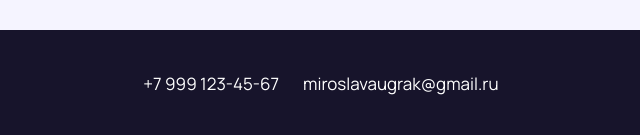
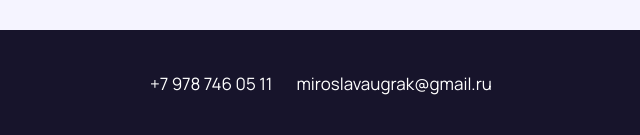
Before and after one commit to miroslava222/tvorcheskaya_visitka, a plain HTML site: page index.html in a window 1280 px wide. Shown: the part 3135-3270 px from the top of the page, 345-985 px from the left. Drawn offline with Linux system fonts and the light colour scheme; a web font is replaced by a local one.

Commit message:
Update index.html

```diff
--- a/index.html
+++ b/index.html
@@ -544,7 +544,7 @@
       <p class="footer__copy">© 2026 Мирослава</p>
 
       <div class="footer__links">
-        <a href="tel:+7978-746-05-11">+7 999 123-45-67</a>
+        <a href="tel:+7978-746-05-11">+7 978 746 05 11</a>
         <a href="mailto:example@gmail.ru">miroslavaugrak@gmail.ru</a>
       </div>
 
```
